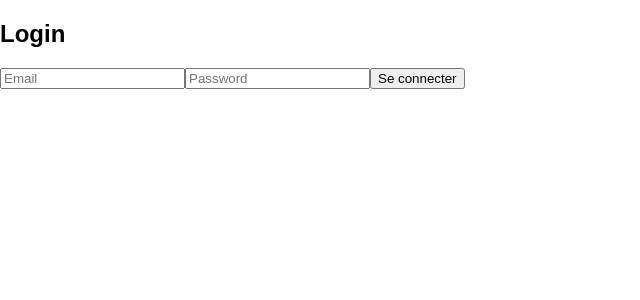
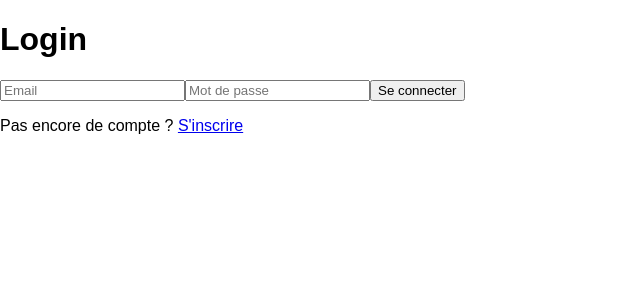
Before and after one commit to BX37/EFREI-FullStackJS, a React (Create React App) app in the folder MyContacts/frontendreact/: page /login in a window 1280 px wide. Shown: the top 300 px of the page, without its empty margins (0-640 px from the left). Built offline with nearby package versions, Linux system fonts and the light colour scheme; no server answers.

Commit message:
modif fronts

```diff
--- a/MyContacts/frontendreact/src/pages/Login.js
+++ b/MyContacts/frontendreact/src/pages/Login.js
@@ -1,37 +1,54 @@
+// src/pages/Login.js
 import { useState } from 'react';
-import { useNavigate } from 'react-router-dom';
 import { loginUser } from '../services/api';
+import { Link, useNavigate } from 'react-router-dom';
 
-export default function Login() {
+const Login = () => {
     const [email, setEmail] = useState('');
     const [password, setPassword] = useState('');
-    const [error, setError] = useState('');
     const navigate = useNavigate();
 
-    const handleSubmit = async (e) => {
+    const handleLogin = async (e) => {
         e.preventDefault();
         try {
-            const res = await loginUser({ email, password });
-            if (res.token) {
-                localStorage.setItem('token', res.token);
+            const data = await loginUser({ email, password });
+            if (data.token) {
+                localStorage.setItem('token', data.token);
                 navigate('/contacts');
             } else {
-                setError(res.message || 'Erreur login');
+                alert(data.message || 'Erreur lors de la connexion');
             }
         } catch (err) {
-            setError('Erreur serveur');
+            console.error(err);
+            alert('Erreur serveur');
         }
     };
 
     return (
         <div>
-            <h2>Login</h2>
-            <form onSubmit={handleSubmit}>
-                <input placeholder="Email" value={email} onChange={e => setEmail(e.target.value)} />
-                <input placeholder="Password" type="password" value={password} onChange={e => setPassword(e.target.value)} />
+            <h1>Login</h1>
+            <form onSubmit={handleLogin}>
+                <input
+                    type="email"
+                    placeholder="Email"
+                    value={email}
+                    onChange={(e) => setEmail(e.target.value)}
+                    required
+                />
+                <input
+                    type="password"
+                    placeholder="Mot de passe"
+                    value={password}
+                    onChange={(e) => setPassword(e.target.value)}
+                    required
+                />
                 <button type="submit">Se connecter</button>
             </form>
-            {error && <p>{error}</p>}
+            <p>
+                Pas encore de compte ? <Link to="/register">S'inscrire</Link>
+            </p>
         </div>
     );
-}
+};
+
+export default Login;
--- a/MyContacts/frontendreact/src/pages/Register.js
+++ b/MyContacts/frontendreact/src/pages/Register.js
@@ -1,36 +1,51 @@
+// src/pages/Register.js
 import { useState } from 'react';
+import { registerUser } from '../services/api';
 import { useNavigate } from 'react-router-dom';
-import { registerUser } from '../services/api';
 
-export default function Register() {
+const Register = () => {
     const [email, setEmail] = useState('');
     const [password, setPassword] = useState('');
-    const [error, setError] = useState('');
     const navigate = useNavigate();
 
-    const handleSubmit = async (e) => {
+    const handleRegister = async (e) => {
         e.preventDefault();
         try {
-            const res = await registerUser({ email, password });
-            if (res.message === 'Utilisateur créé avec succès') {
+            const data = await registerUser({ email, password });
+            if (data.message === 'Utilisateur créé avec succès') {
+                alert('Compte créé ! Connectez-vous.');
                 navigate('/login');
             } else {
-                setError(res.message || 'Erreur inscription');
+                alert(data.message || 'Erreur lors de l\'inscription');
             }
         } catch (err) {
-            setError('Erreur serveur');
+            console.error(err);
+            alert('Erreur serveur');
         }
     };
 
     return (
         <div>
-            <h2>Register</h2>
-            <form onSubmit={handleSubmit}>
-                <input placeholder="Email" value={email} onChange={e => setEmail(e.target.value)} />
-                <input placeholder="Password" type="password" value={password} onChange={e => setPassword(e.target.value)} />
+            <h1>Register</h1>
+            <form onSubmit={handleRegister}>
+                <input
+                    type="email"
+                    placeholder="Email"
+                    value={email}
+                    onChange={(e) => setEmail(e.target.value)}
+                    required
+                />
+                <input
+                    type="password"
+                    placeholder="Mot de passe"
+                    value={password}
+                    onChange={(e) => setPassword(e.target.value)}
+                    required
+                />
                 <button type="submit">S'inscrire</button>
             </form>
-            {error && <p>{error}</p>}
         </div>
     );
-}
+};
+
+export default Register;
```
Also changed, not shown: MyContacts/frontendreact/src/App.js (+12 -12 lines).
